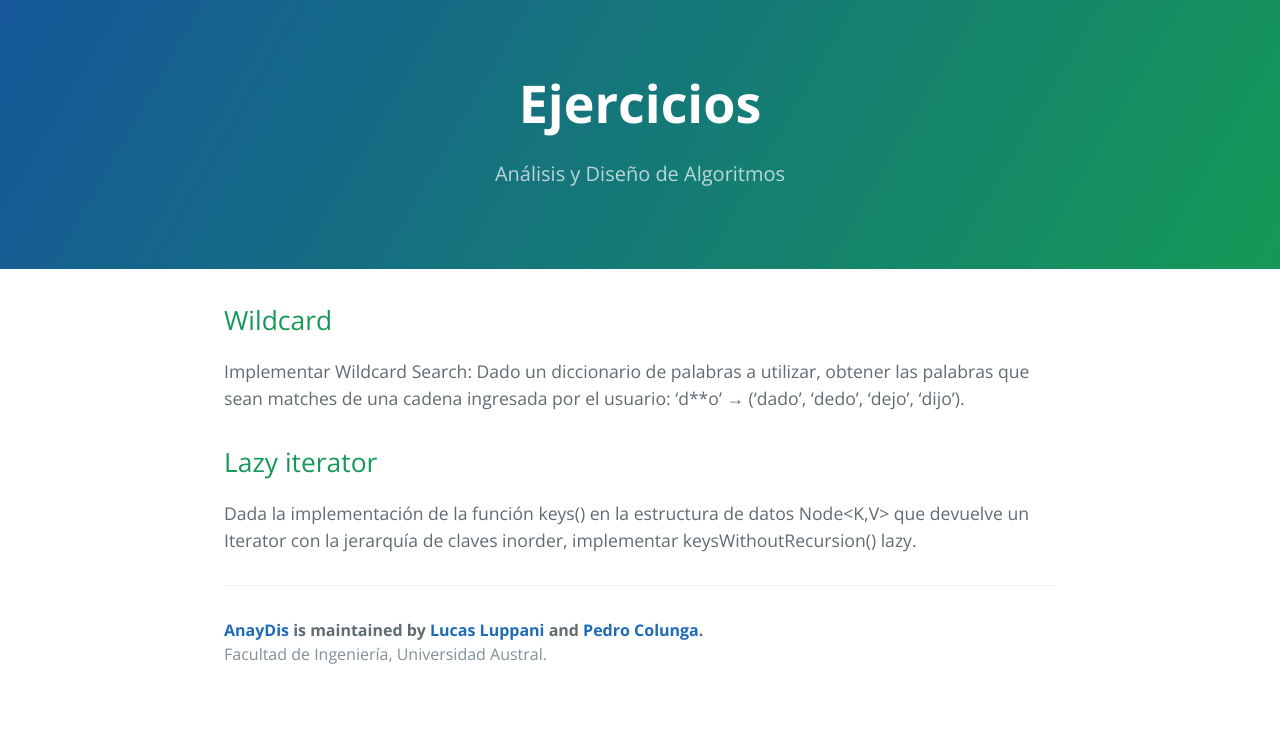
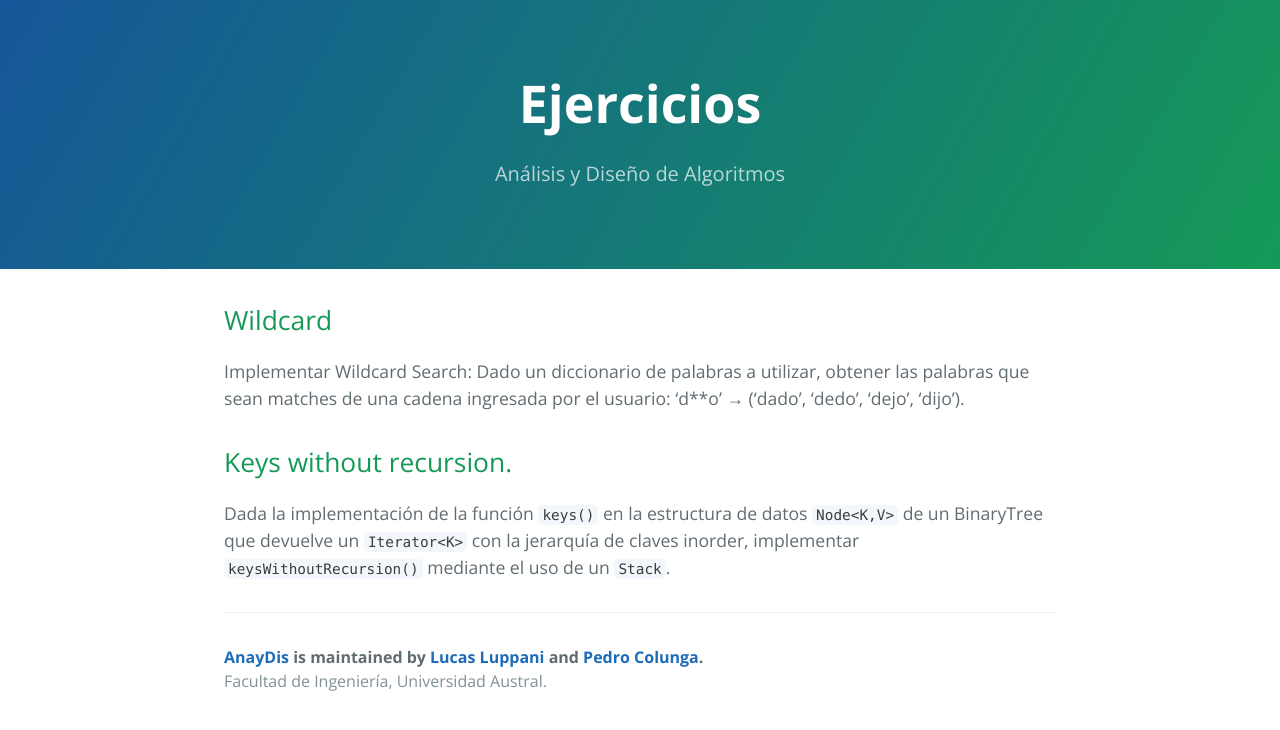
Before and after one commit to FacultadDeIngenieria/anaydis, a Jekyll site: the page built from practice/exercices.md, in a window 1280 px wide. Shown: the top 730 px of the page. Built offline with Jekyll 4.4.1, drawn with Linux system fonts in a browser that asks for light colours.

Commit message:
More exercices.

```diff
--- a/practice/exercices.md
+++ b/practice/exercices.md
@@ -8,6 +8,6 @@ permalink: /practice/exercices
 
 Implementar Wildcard Search: Dado un diccionario de palabras a utilizar, obtener las palabras que sean matches de una cadena ingresada por el usuario: ‘d**o’ → (‘dado’, ‘dedo’, ‘dejo’, ‘dijo’).
 
-## Lazy iterator
+## Keys without recursion.
 
-Dada la implementación de la función keys() en la estructura de datos Node<K,V> que devuelve un Iterator<K> con la jerarquía de claves inorder, implementar keysWithoutRecursion() lazy.
+Dada la implementación de la función `keys()` en la estructura de datos `Node<K,V>` de un BinaryTree que devuelve un `Iterator<K>` con la jerarquía de claves inorder, implementar `keysWithoutRecursion()` mediante el uso de un `Stack`.
```
